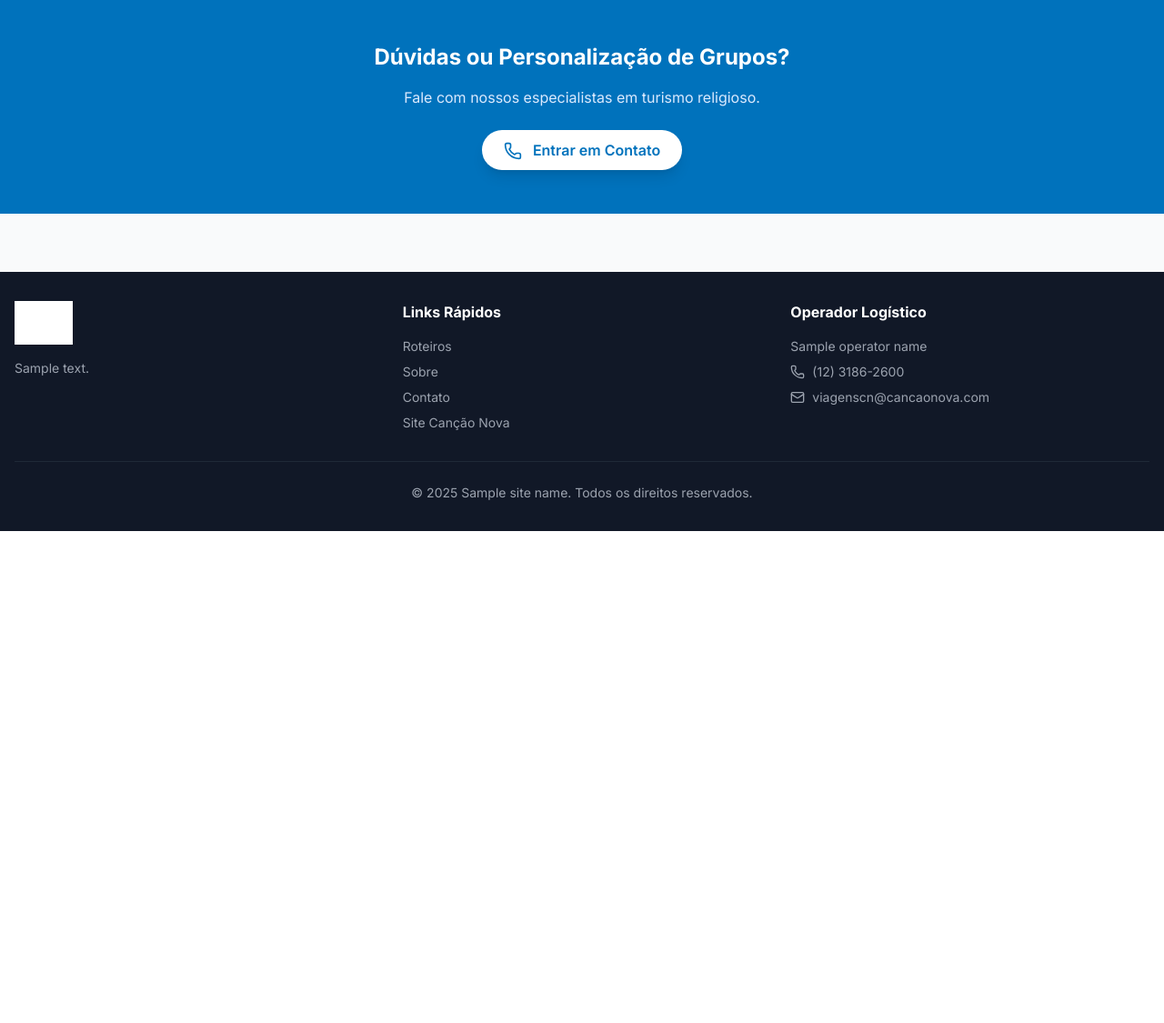
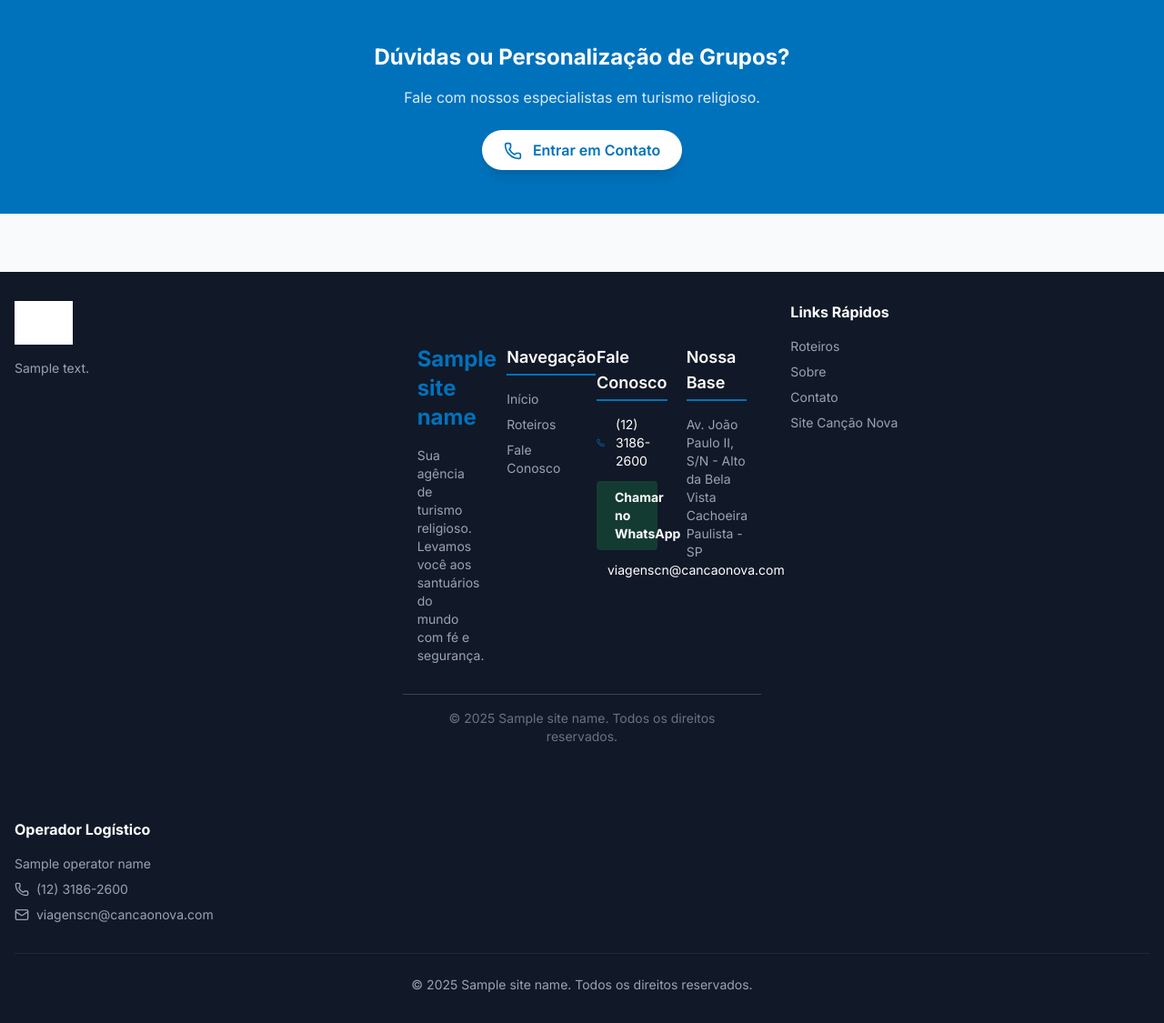
Before and after one commit to marcelofcn/peregrinecomacancaonova, a Flask app: template templates/home.html in a window 1280 px wide. Shown: the part 1239-2364 px from the top of the page at 91% size. Before the commit the page ends 1823 px from the top, so only its background shows below. Run offline with Flask 3, Linux system fonts and the light colour scheme; the template is opened without the code that fills it: most values are stand-ins (such as "Sample title", 1, 10 or a date in 2020); grey boxes marked "Sample" are stand-in pictures; parts of the project's set-up code (start-up, migrations or seed data) failed here and were passed over; some libraries are stand-ins or nearby versions; grey boxes are pictures that could not be loaded.

Commit message:
Update base.html

```diff
--- a/templates/base.html
+++ b/templates/base.html
@@ -112,7 +112,54 @@
                         {{ site_description }}
                     </p>
                 </div>
+                </main>
 
+<footer id="rodape-contato" class="bg-gray-900 text-white py-12">
+    <div class="container mx-auto px-4 grid md:grid-cols-4 gap-8">
+        <div>
+            <span class="text-2xl font-bold text-cancao-blue">{{ site_name }}</span>
+            <p class="text-sm text-gray-400 mt-4">Sua agência de turismo religioso. Levamos você aos santuários do mundo com fé e segurança.</p>
+        </div>
+
+        <div>
+            <h4 class="text-lg font-semibold mb-4 border-b-2 border-cancao-blue inline-block pb-1">Navegação</h4>
+            <ul class="space-y-2 text-sm text-gray-400">
+                <li><a href="{{ url_for('home') }}" class="hover:text-white transition">Início</a></li>
+                <li><a href="{{ url_for('home') }}#roteiros" class="hover:text-white transition">Roteiros</a></li>
+                <li><a href="{{ url_for('contato') }}" class="hover:text-white transition">Fale Conosco</a></li>
+            </ul>
+        </div>
+
+        <div>
+            <h4 class="text-lg font-semibold mb-4 border-b-2 border-cancao-blue inline-block pb-1">Fale Conosco</h4>
+            <ul class="space-y-3 text-sm">
+                <li class="flex items-center gap-3">
+                    <i data-lucide="phone" class="w-5 h-5 text-cancao-blue"></i>
+                    <a href="tel:{{ phone }}" class="hover:text-white transition">{{ phone }}</a>
+                </li>
+                <li class="flex items-center gap-3 font-bold bg-green-500/20 p-2 rounded">
+                    <i data-lucide="message-circle" class="w-5 h-5 text-green-400"></i>
+                    <a href="https://wa.me/{{ whatsapp }}" target="_blank" class="hover:text-white transition">Chamar no WhatsApp</a>
+                </li>
+                <li class="flex items-center gap-3">
+                    <i data-lucide="mail" class="w-5 h-5 text-cancao-blue"></i>
+                    <a href="mailto:{{ email }}" class="hover:text-white transition">{{ email }}</a>
+                </li>
+            </ul>
+        </div>
+
+        <div>
+            <h4 class="text-lg font-semibold mb-4 border-b-2 border-cancao-blue inline-block pb-1">Nossa Base</h4>
+            <p class="text-sm text-gray-400">
+                Av. João Paulo II, S/N - Alto da Bela Vista<br>
+                Cachoeira Paulista - SP
+            </p>
+        </div>
+    </div>
+    <div class="container mx-auto px-4 mt-8 pt-4 border-t border-gray-700 text-center text-sm text-gray-500">
+        &copy; 2025 {{ site_name }}. Todos os direitos reservados.
+    </div>
+</footer>
                 <div>
                     <h4 class="font-bold mb-4">Links Rápidos</h4>
                     <ul class="space-y-2 text-gray-400 text-sm">
```
